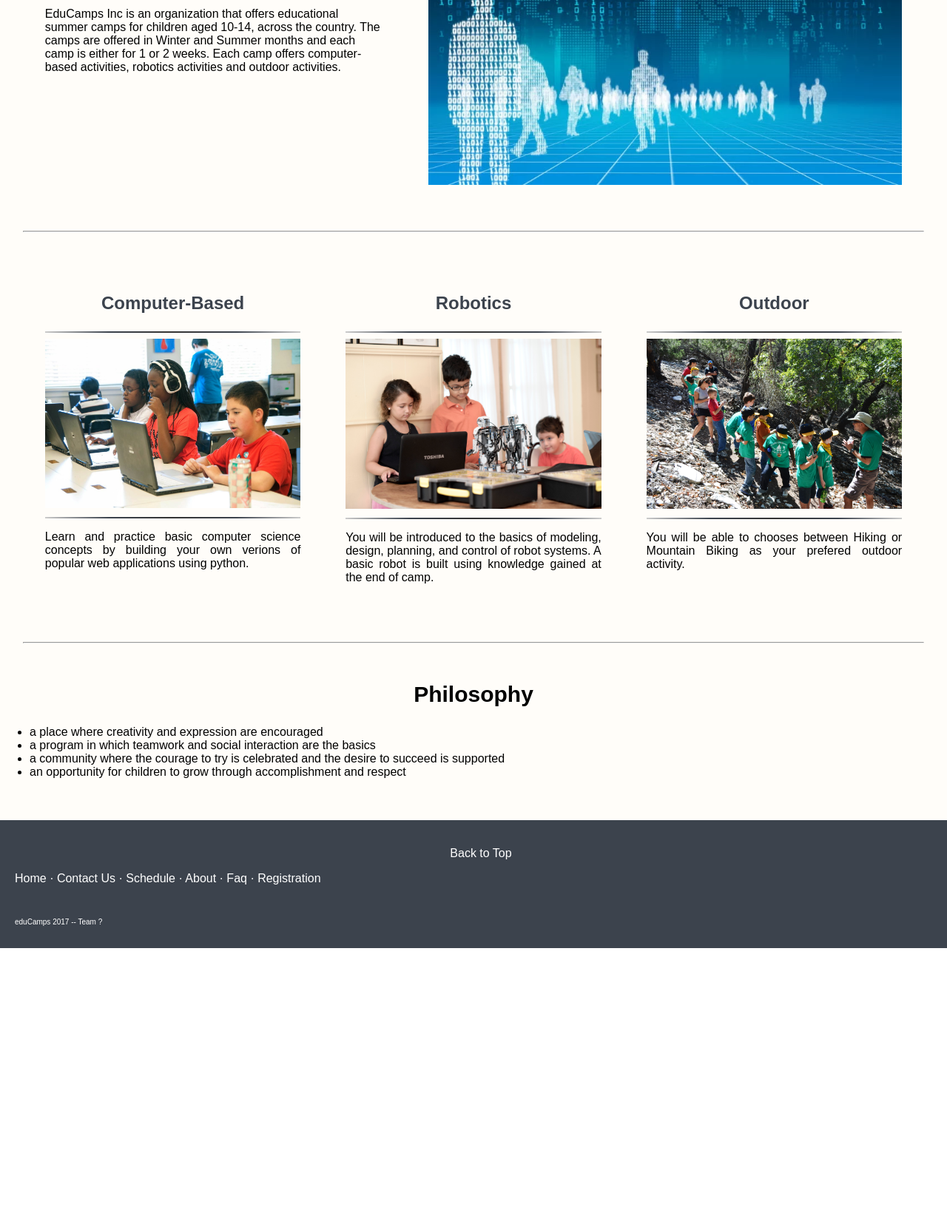
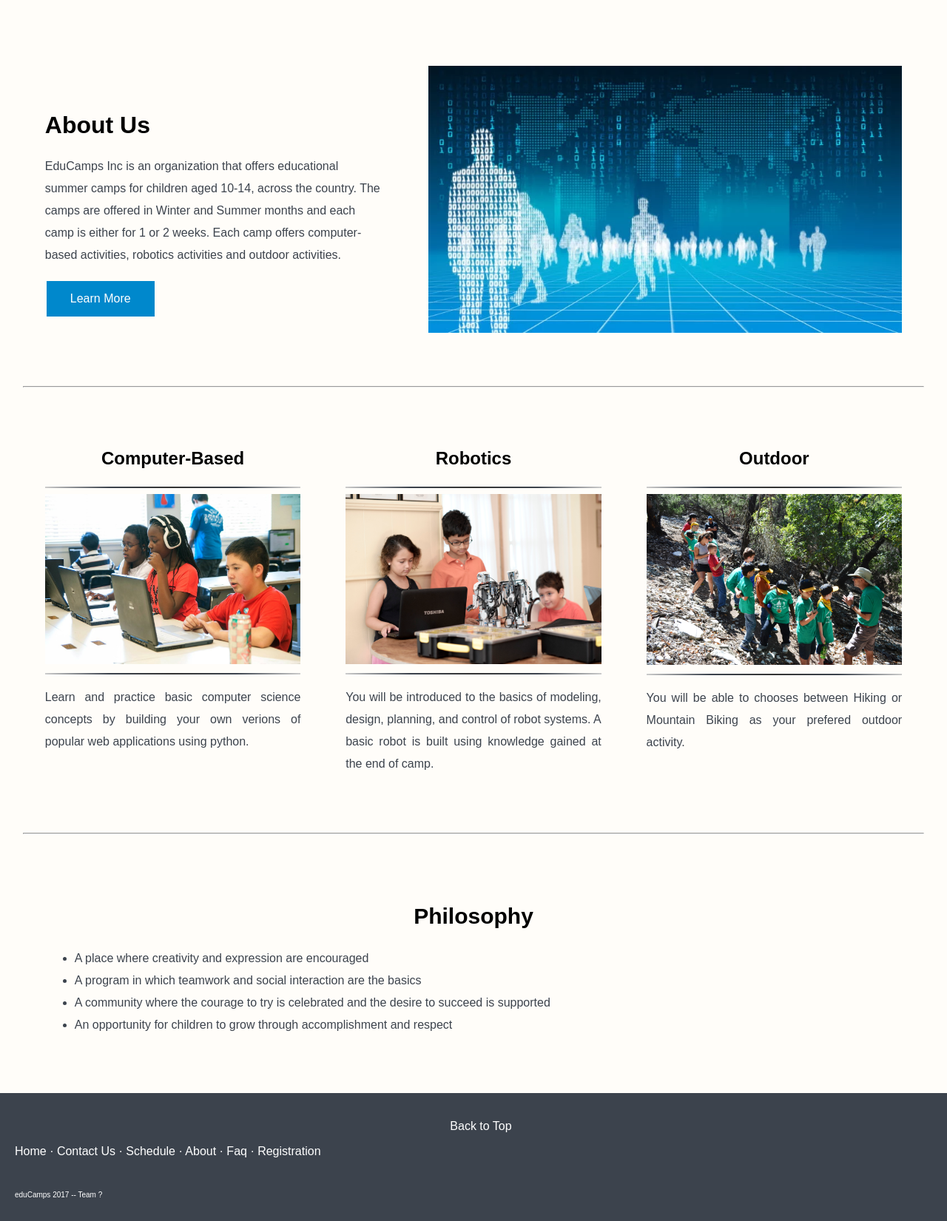
Before and after one commit to JakeBrackett/educamps, a PHP site: page /Homepage.html in a window 1280 px wide. Shown: the part 621-2272 px from the top of the page at 74% size. Before the commit the page ends 1903 px from the top, so only its background shows below. Run offline with PHP 8.4, Linux system fonts and the light colour scheme.

Commit message:
homepage update

```diff
--- a/Homepage.html
+++ b/Homepage.html
@@ -32,6 +32,7 @@
     <div id="about-us">
         <h1> About Us </h1>
        <p>EduCamps Inc is an organization that offers educational summer camps for children aged 10-14, across the country. The camps are offered in Winter and Summer months and each camp is either for 1 or 2 weeks. Each camp offers computer-based activities, robotics activities and outdoor activities.</p>
+       <button> <a href="#"> Learn More </a> </button>
     </div>
     <img id="pic1" src="img/pic2.jpg" alt="Edu Camps">
 
@@ -65,10 +66,10 @@
     <div id="philosophy">
 			<h2> Philosophy </h2>
 				<ul>
-					<li> a place where creativity and expression are encouraged </li>
-					<li> a program in which teamwork and social interaction are the basics</li>
-					<li> a community where the courage to try is celebrated and the desire to succeed is supported </li>
-					<li> an opportunity for children to grow through accomplishment and respect</li>
+					<li> A place where creativity and expression are encouraged </li>
+					<li> A program in which teamwork and social interaction are the basics</li>
+					<li> A community where the courage to try is celebrated and the desire to succeed is supported </li>
+					<li> An opportunity for children to grow through accomplishment and respect</li>
 				</ul>
     </div>
 
--- a/css/Homepage.css
+++ b/css/Homepage.css
@@ -2,7 +2,7 @@
     background-image: url("../img/header1.jpg");
     background-size:100%;
     overflow:hidden;
-    height: 400px;
+    height: 600px;
     position: relative;
     margin-bottom: 40px;
 }
@@ -12,11 +12,32 @@
    	     width: 100%;
    }
 
+#maincontent p{
+    color: #3C434D;
+    line-height: 30px;
+}
+
 #about-us{
     margin:30px 0;
     padding: 4.75%;
     width: 35.75%;
     float: left;
+}
+
+#about-us button{
+    background-color: #0088cc;
+    border: none;
+    padding: 15px 32px;
+    text-align: center;
+    text-decoration: none;
+    display: inline-block;
+    font-size: 16px;
+    margin: 4px 2px;
+}
+
+#about-us button a{
+    color: white;
+    text-decoration: none;
 }
 
 #pic1 {
@@ -52,35 +73,35 @@
     width: 100%;
 }
 
+.classes h3 {
+    color: black;
+    font-size: 24px;
+    text-align: center;
+}
+
+.classes p{
+    line-height:25px;
+}
+
 hr{
     width:95%;
     text-align: center;
 
 }
 
-.classes h3 {
-    color: #3C434D;
-    font-size: 24px;
-    font-family: 'Arvo', sans-serif;
-    text-align: center;
-    }
-
-
-#sign-up{
-    clear: both;
-    position: relative;
-}
-
-#philosophy  {
+#philosophy {
       clear: both;
       position: relative;
-      padding-top:20px;
-      padding-bottom:40px;
+      padding: 4.75%;
     }
 
 #philosophy h2 {
-    font-family: 'Arvo' sans-serif;
     color: black;
     font-size: 30px;
     text-align: center;
 }
+
+#philosophy li{
+    color:#3C434D;
+    line-height:30px;
+}
```
